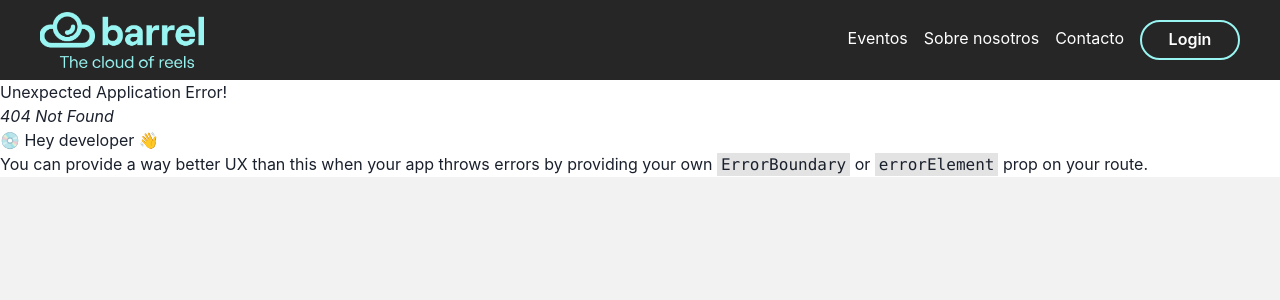
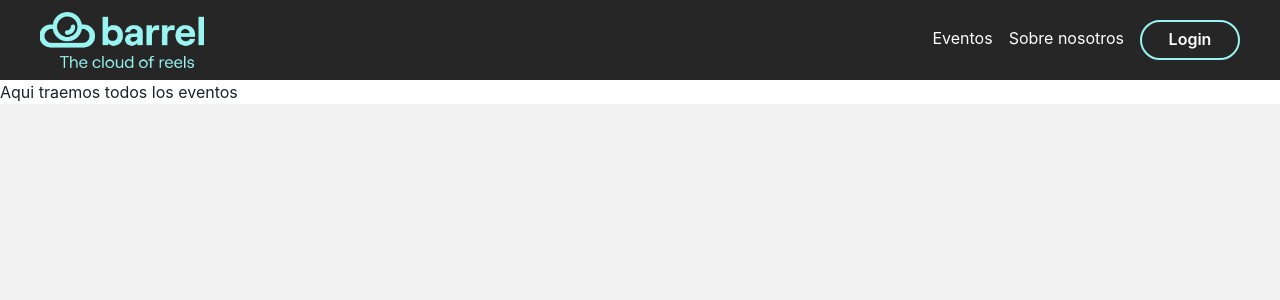
Before and after one commit to saraoriola/frontBarrel, a React (Vite) app: page / in a window 1280 px wide. Before the commit this address had no page. Shown: the top 300 px of the page. Built offline with nearby package versions, Linux system fonts and the light colour scheme.

Commit message:
Header Ok

```diff
--- /dev/null
+++ b/src/components/Home/Home.jsx
@@ -0,0 +1,9 @@
+import React from 'react'
+
+const Home = () => {
+  return (
+    <div>Aqui traemos todos los eventos</div>
+  )
+}
+
+export default Home
--- a/src/components/Layout/Header/Header.jsx
+++ b/src/components/Layout/Header/Header.jsx
@@ -1,9 +1,10 @@
 import React, { useState } from 'react';
-import { Box, Flex, Link, Button, chakra, Image } from '@chakra-ui/react';
+import { Box, Flex, Link, Button, chakra, Image, Avatar } from '@chakra-ui/react';
 import logoAll from "../../../assets/logoAll.png";
 
 const Header = () => {
   const [isLoggedIn, setIsLoggedIn] = useState(false);
+  const userAvatar = '/ruta-de-la-imagen-de-avatar.jpg';
 
   const handleLogin = () => {
     setIsLoggedIn(true);
@@ -18,13 +19,13 @@ const Header = () => {
         justifyContent="space-between"
       >
         <Image src={logoAll} alt="Logo" h={14}/>
-        <Nav isLoggedIn={isLoggedIn} handleLogin={handleLogin} />
+        <Nav isLoggedIn={isLoggedIn} userAvatar={userAvatar} handleLogin={handleLogin} />
       </Flex>
     </Box>
   );
 };
 
-const Nav = ({ isLoggedIn, handleLogin }) => {
+const Nav = ({ isLoggedIn, userAvatar, handleLogin }) => {
   return (
     <chakra.nav>
       <Link mr={4}>Eventos</Link>
@@ -33,10 +34,12 @@ const Nav = ({ isLoggedIn, handleLogin }) => {
           <Link mr={4}>Contacto</Link>
           <Link mr={4}>Servicios</Link>
           <Link mr={4}>Mis reservas</Link>
+          <Avatar size="sm" src={userAvatar} alt="Avatar del usuario" />
         </>
-      ) : null}
-      <Link mr={4}>Sobre nosotros</Link>
-      <Link mr={4}>Contacto</Link>
+      ) : (
+        <Link mr={4}>Sobre nosotros</Link>
+      )}
+
       {isLoggedIn ? null : (
         <Button
           w="100px"
--- a/src/routes.jsx
+++ b/src/routes.jsx
@@ -1,8 +1,13 @@
 import { createBrowserRouter } from "react-router-dom";
 import Login from "./components/User/Login/Login";
 import Register from "./components/User/Register/Register";
+import Home from "./components/Home/Home";
 
 const routes = createBrowserRouter([
+    {
+        path: "/",
+        element: <Home />,
+        },
     {
         path: "login",
         element: <Login />,
```
